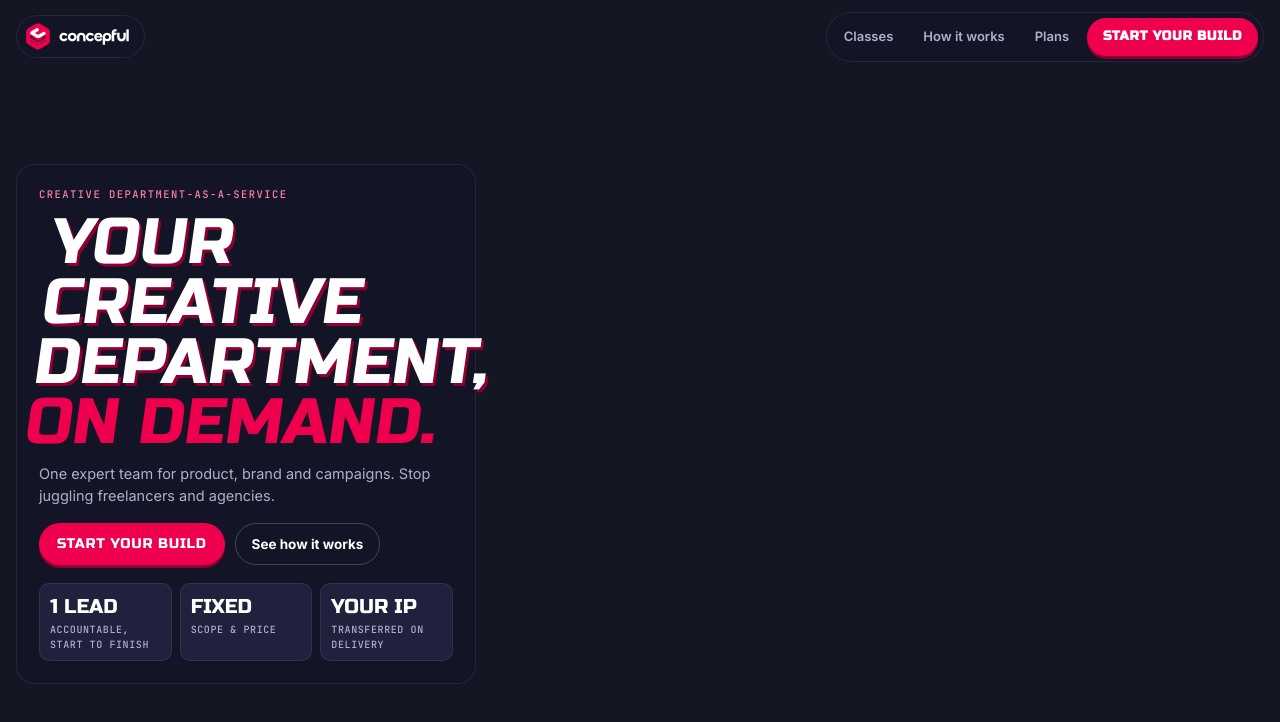
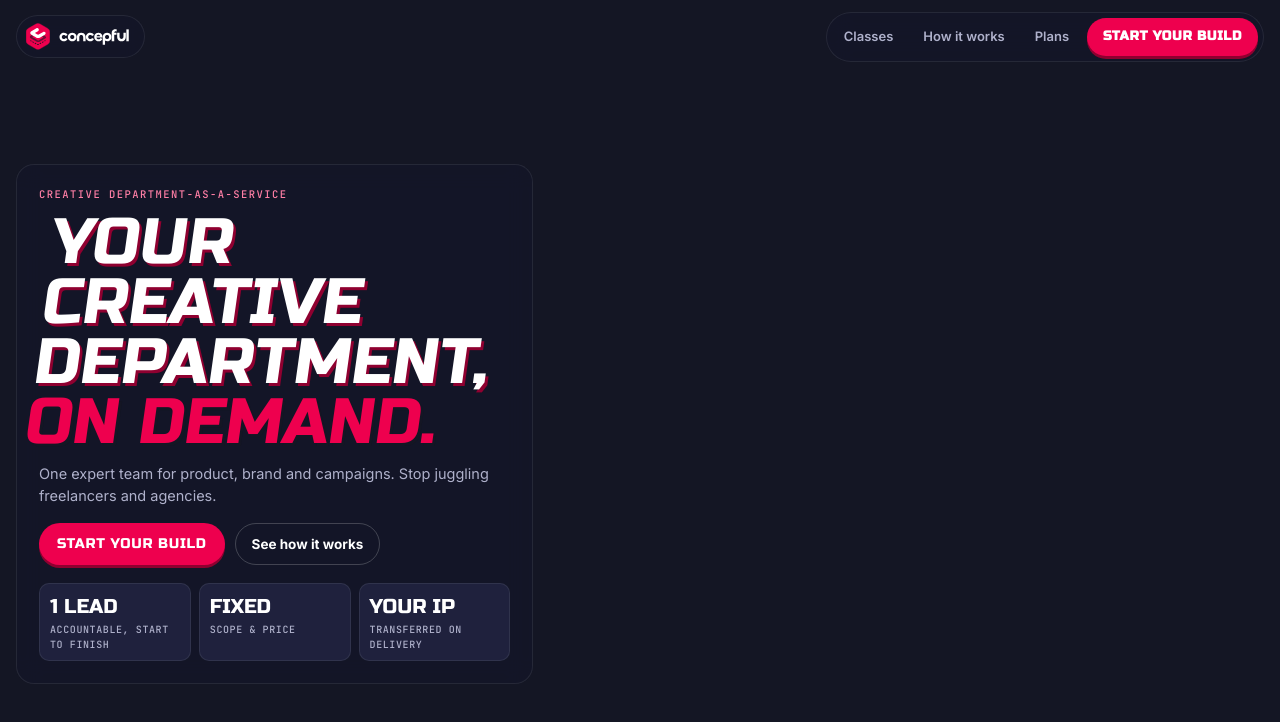
Before and after one commit to Rohitmehta395/Concepful-3D, a Next.js app: page / in a window 1280 px wide. Shown: the top 722 px of the page. Built offline with nearby package versions, Linux system fonts and the light colour scheme; no server answers.

Commit message:
fix(hero): size card to fit heading

```diff
--- a/src/styles/hero.css
+++ b/src/styles/hero.css
@@ -41,6 +41,37 @@
   padding: 22px;
   -webkit-backdrop-filter: blur(12px) saturate(1.1);
   backdrop-filter: blur(12px) saturate(1.1);
+}
+
+/*
+ * Part 3.3c — Hero card width fix.
+ *
+ * Problem: .sc.hero's heading (Russo One, skewX(-8deg)) overflows the
+ * shared .sc max-width: 460px at large viewports. The longest unbreakable
+ * token is "DEPARTMENT," whose rendered width K per 1px of font-size was
+ * measured via Playwright getClientRects() across 9 viewports:
+ *
+ *   deptWordWidth / fontSize:
+ *     @66px → 477.33 / 66 = 7.2322
+ *     @64px → 462.86 / 64 = 7.2322   (identical ratio)
+ *   K = ceil(7.2322 × 100) / 100 = 7.24  (rounded up)
+ *
+ * card max-width = K × h1-font-size + 2 × 22px(padding) + 10px(breathing)
+ *               = 7.24 × var(--hero-h1) + 54px
+ *
+ * Verification at worst widths (overflowRight must be ≤ 0):
+ *   @66px (1920/1440): 7.24×66 + 54 = 531.84px → overflow = 817.23 − 829.84 = −12.6 ✓
+ *   @64px (1280):      7.24×64 + 54 = 517.36px → overflow = 494.67 − 511.36 = −16.7 ✓
+ *   @900px and below:  max-width: none (mobile rule, unchanged)
+ *
+ * Note: this is an ORIGINAL prototype defect — the reference HTML also
+ * overflows at ≥901px. The fix is applied only to the rebuild.
+ * Scope: .sc.hero only; the shared .sc rule is unchanged.
+ */
+.sc.hero {
+  /* --hero-h1 mirrors the .big clamp so card width tracks font-size */
+  --hero-h1: clamp(36px, 5vw, 66px);
+  max-width: calc(7.24 * var(--hero-h1) + 54px);
 }
 
 /* Lines 183-189: Monospace category eyebrow */
@@ -153,6 +184,11 @@
     padding: 16px;
   }
 
+  /* Reset hero-specific max-width override so .sc mobile rule applies */
+  .sc.hero {
+    max-width: none;
+  }
+
   .big {
     font-size: 34px;
   }
```
Also changed, not shown: 2 other files (tests, documents, lock files or other folders).
